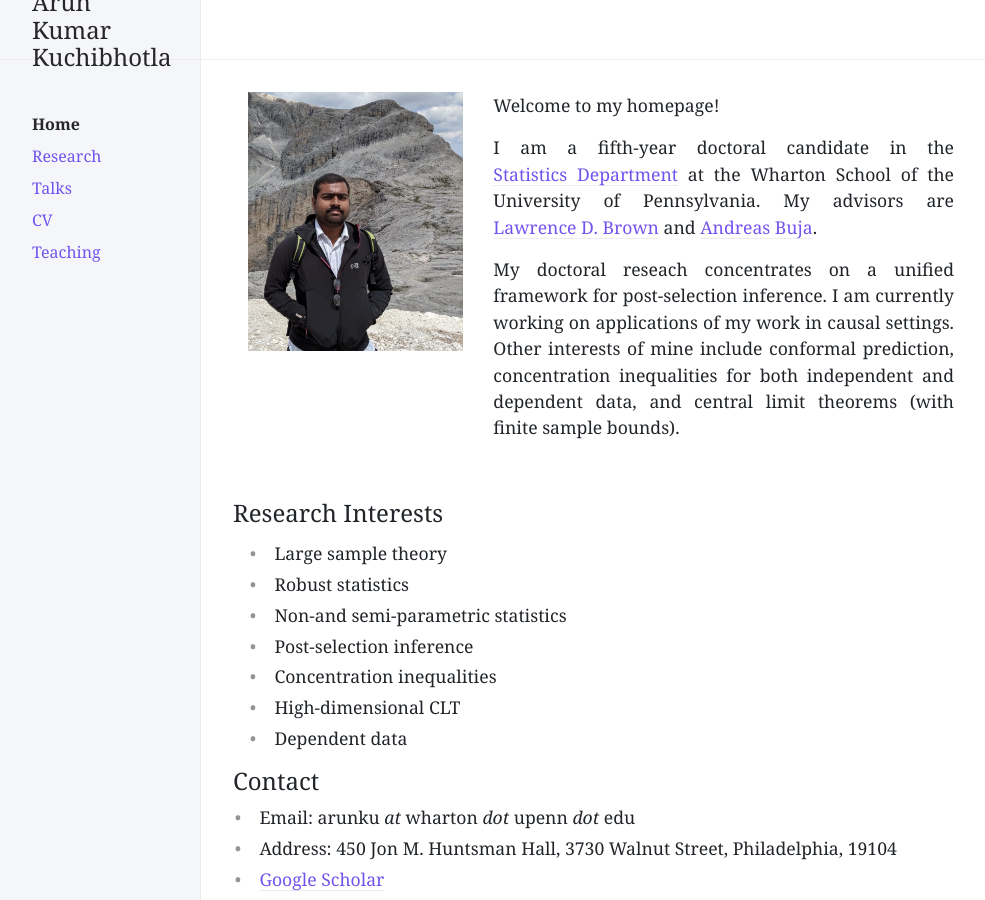
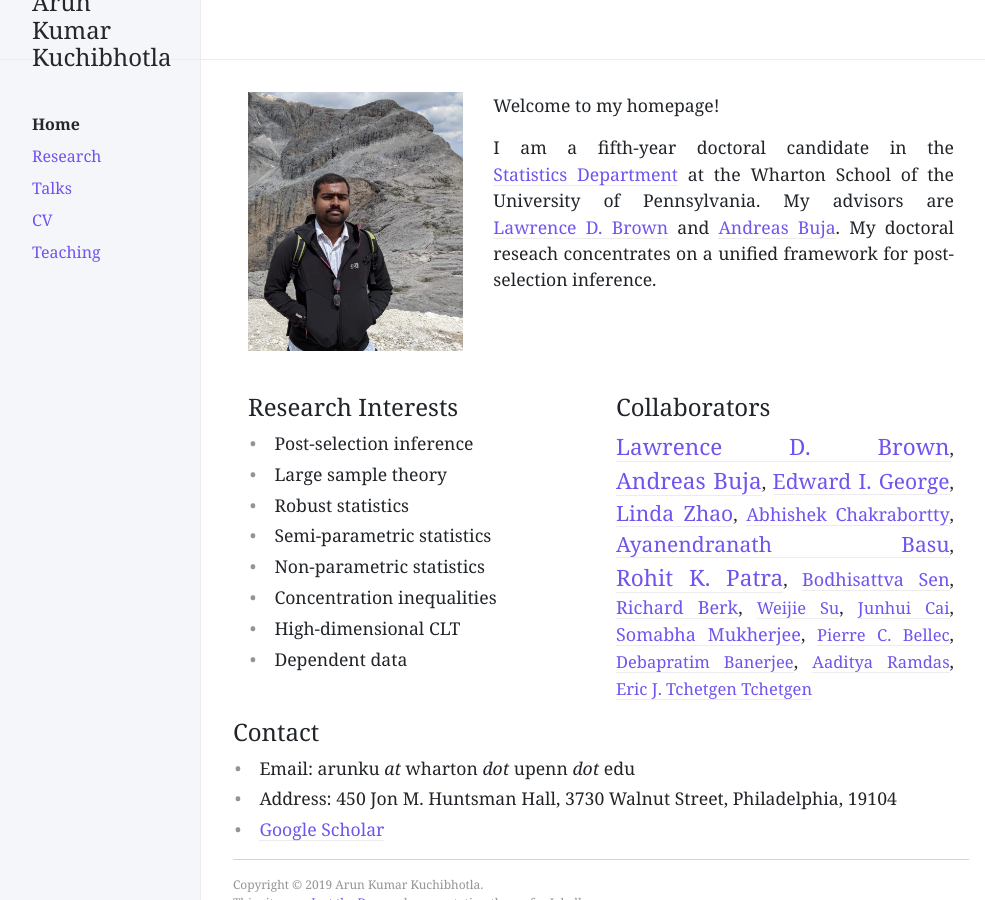
Before and after one commit to Arun-Kuchibhotla/Arun-Kuchibhotla.github.io, a Jekyll site: the page built from index.md, in a window 1280 px wide. Shown: the whole page, without its empty margins (139-1124 px from the left). Built offline with Jekyll 4.4.1, drawn with Linux system fonts in a browser that asks for light colours; nearby versions of some CDN libraries; part of the change alters nothing that is shown; some of the changed text lies outside the part shown.

Commit message:
Coauthors cloud

```diff
--- a/index.md
+++ b/index.md
@@ -16,10 +16,7 @@ permalink: /
 				Welcome to my homepage!
 			</p>
 			<p class="text-justify">
-				I am a fifth-year doctoral candidate in the <a href="https://statistics.wharton.upenn.edu">Statistics Department</a> at the Wharton School of the University of Pennsylvania. My advisors are <a href="http://www-stat.wharton.upenn.edu/~lbrown/">Lawrence D. Brown</a> and <a href="http://www-stat.wharton.upenn.edu/~buja/">Andreas Buja</a>.
-			</p>
-			<p class="text-justify">
-				My doctoral reseach concentrates on a unified framework for post-selection inference. I am currently working on applications of my work in causal settings. Other interests of mine include conformal prediction, concentration inequalities for both independent and dependent data, and central limit theorems (with finite sample bounds).
+				I am a fifth-year doctoral candidate in the <a href="https://statistics.wharton.upenn.edu">Statistics Department</a> at the Wharton School of the University of Pennsylvania. My advisors are <a href="http://www-stat.wharton.upenn.edu/~lbrown/">Lawrence D. Brown</a> and <a href="http://www-stat.wharton.upenn.edu/~buja/">Andreas Buja</a>. My doctoral reseach concentrates on a unified framework for post-selection inference.
 			</p>
 		</div>
 	</div>
@@ -27,20 +24,27 @@ permalink: /
 
 <br>
 
-## Research Interests
-
 <div class="container">
 	<div class="row">
 		<div class="col">
+			<h2> Research Interests </h2>
 			<ul>
+				<li> Post-selection inference </li>
 				<li> Large sample theory </li>
 				<li> Robust statistics </li>
-				<li> Non-and semi-parametric statistics </li>
-				<li> Post-selection inference </li>
+				<li> Semi-parametric statistics </li>
+				<li> Non-parametric statistics </li>
 				<li> Concentration inequalities </li>
 				<li> High-dimensional CLT </li>
 				<li> Dependent data </li>
 			</ul>
+		</div>
+		<div class="col-6">
+			<h2> Collaborators </h2>
+			<div class="panel panel-default">
+			  <div class="panel-body" id="coauthors">
+			  </div>
+			</div>
 		</div>
 	</div>
 </div>
@@ -51,3 +55,47 @@ permalink: /
 - Email: arunku *at* wharton *dot* upenn *dot* edu
 - Address: 450 Jon M. Huntsman Hall, 3730 Walnut Street, Philadelphia, 19104
 - [Google Scholar](https://scholar.google.com.hk/citations?user=k2uOCu0AAAAJ&hl=en&oi=ao)
+
+
+
+<script>
+  function lastNameSort(a,b) {
+    return a.split(" ").pop()[0] > b.split(" ").pop()[0]
+  };
+
+  var pubs = {{ site.data.publications | jsonify }},
+      coauthors = {{ site.data.coauthors | jsonify }};
+  var authors = [];
+  for (var pub, i = 0; pub = pubs[i++];) {
+    var author_arr = pub.authors;
+    for (var author, j = 0; author = author_arr[j++];) {
+      if (author.name != "Arun Kumar Kuchibhotla") {
+        authors.push(author.name);
+      }
+    }
+  }
+  sorted_authors = authors.sort(lastNameSort);
+  var author_obj = {};
+  var counter = [];
+  for(var author, i = 0; author = sorted_authors[i++];) {
+  	if(author in author_obj) {
+  		author_obj[author]++;
+  	} else {
+  		author_obj[author] = 1;
+  	}
+  }
+  var author_arr = Object
+    .keys(author_obj)
+    .map(k => ({ "name": k, "count": author_obj[k] }));
+  var merged = author_arr
+    .map(x => Object.assign(x, coauthors.find(y => y.name == x.name )));
+
+  var parsed = "<p class='text-justify'>";
+  for(var item, i = 0; item = merged[i++];) {
+    parsed += '<a href="' + item.homepage + '" style="font-size:' + (1+item.count/10)*15 + 'px">' +
+        item.name + '</a>';
+    if(i < merged.length) {parsed += ",\t ";}
+  }
+  parsed += "</p>";
+  $("#coauthors").html(parsed);
+</script>
```
